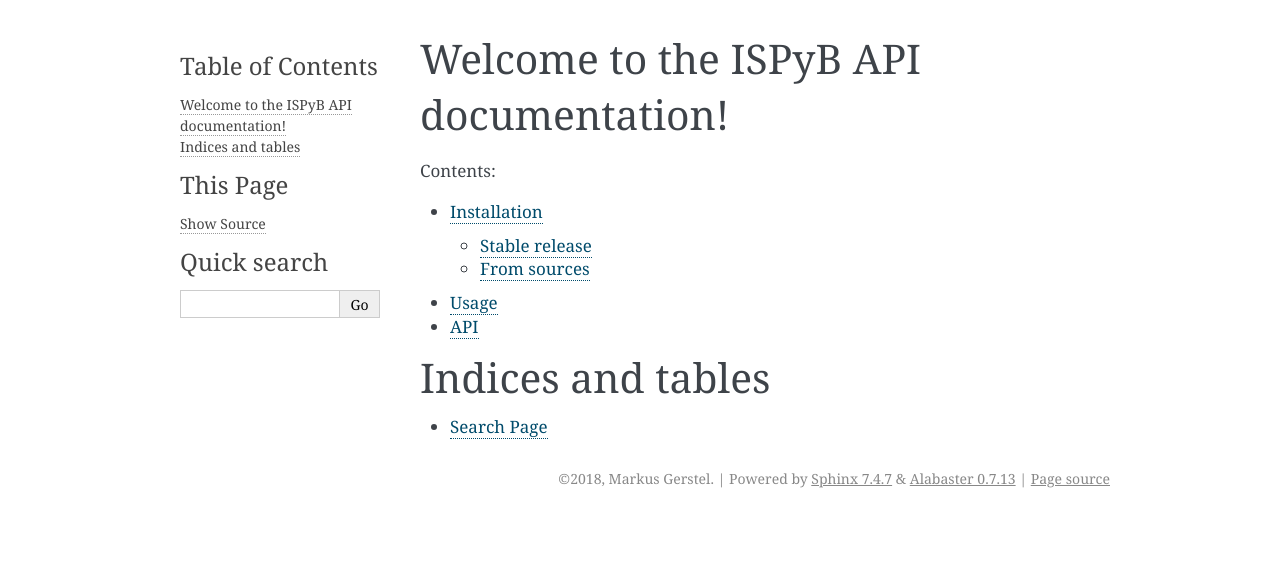
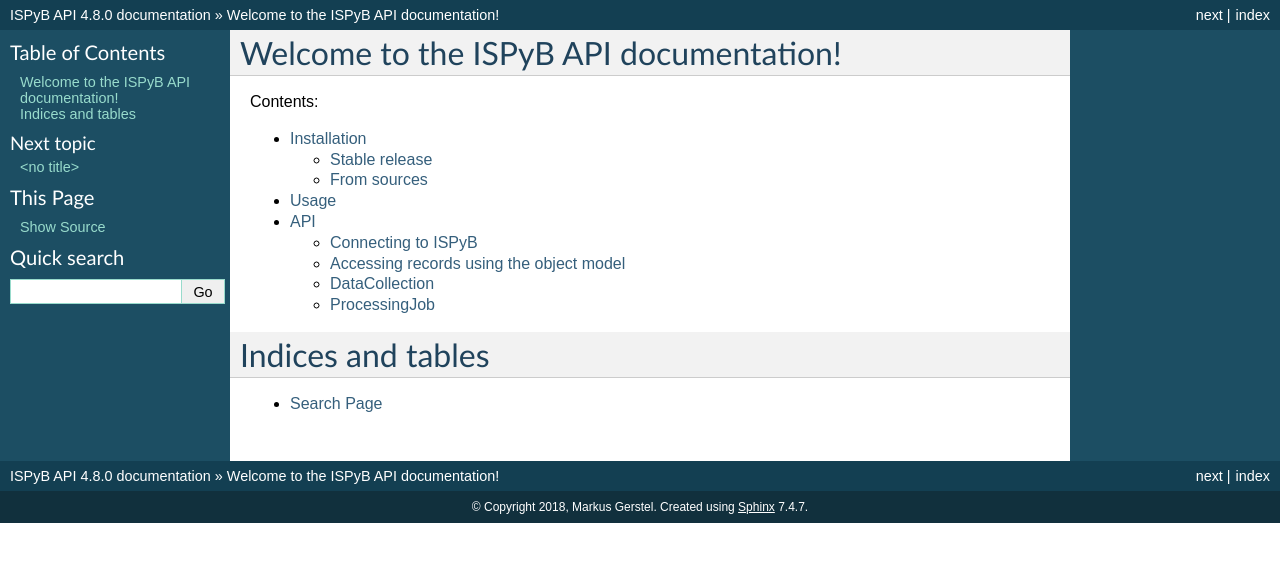
Before and after one commit to DiamondLightSource/ispyb-api, a Sphinx documentation site: the page built from docs/index.rst, in a window 1280 px wide. Shown: the top 562 px of the page. Built offline with Sphinx 7.4.7, drawn with Linux system fonts in a browser that asks for light colours.

Commit message:
Add more documentation

```diff
--- a/docs/api.rst
+++ b/docs/api.rst
@@ -2,6 +2,30 @@
 API
 ===
 
+Connecting to ISPyB
+===================
+
 .. automodule:: ispyb
     :members:
     :show-inheritance:
+
+Accessing records using the object model
+========================================
+
+The connection object offers the following accessor functions to get
+object-like representations of database entries:
+
+.. autoclass:: ispyb.interface.model.objectmodel_mixin
+    :members:
+
+DataCollection
+==============
+
+.. automodule:: ispyb.model.datacollection
+    :members:
+
+ProcessingJob
+=============
+
+.. automodule:: ispyb.model.processingjob
+    :members:
--- a/docs/conf.py
+++ b/docs/conf.py
@@ -83,7 +83,7 @@
 # The theme to use for HTML and HTML Help pages.  See the documentation for
 # a list of builtin themes.
 #
-html_theme = 'alabaster'
+html_theme = 'classic'
 
 # Theme options are theme-specific and customize the look and feel of a
 # theme further.  For a list of options available for each theme, see the
```
Also changed, not shown: ispyb/__init__.py (+7 -1 lines).
